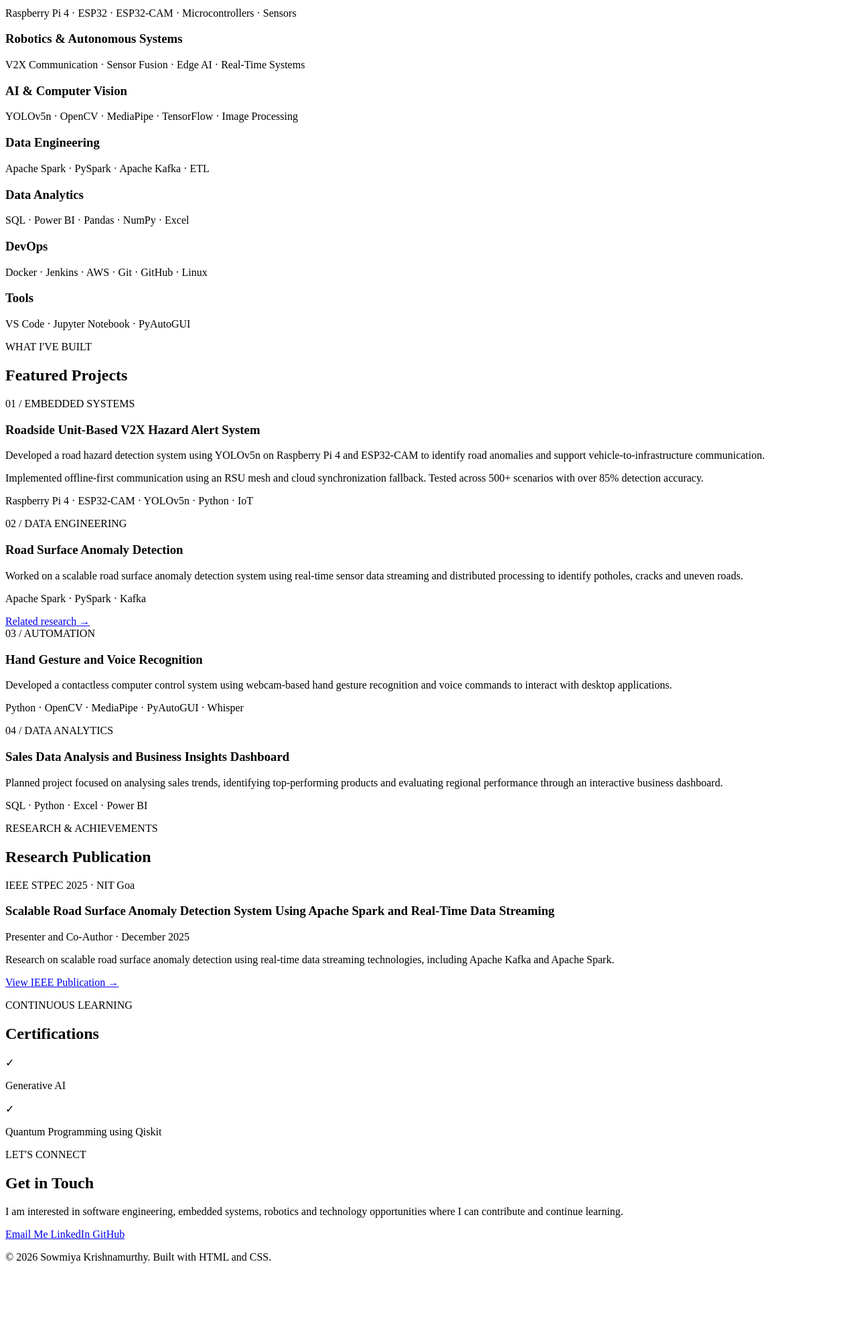
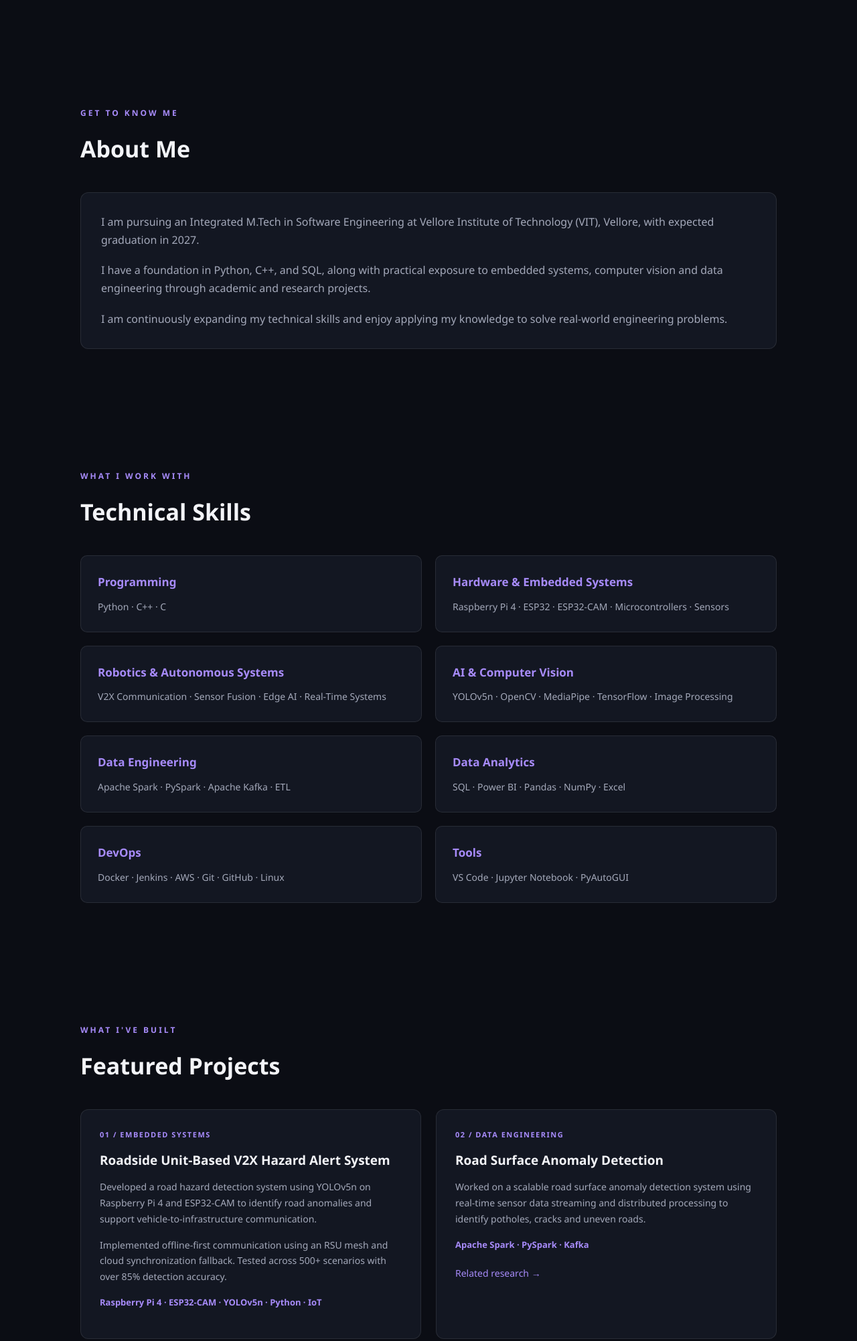
Before and after one commit to krishnasowmiya68-commits/sowmiportfolio, a plain HTML site: page index.html in a window 1280 px wide. Shown: the part 700-2702 px from the top of the page at 67% size. Before the commit the page ends 2602 px from the top, so only its background shows below. Drawn offline with Linux system fonts and the light colour scheme.

Commit message:
Update style.css

```diff
--- a/style.css
+++ b/style.css
@@ -1,273 +1,449 @@
 
-<!DOCTYPE html>
-<html lang="en">
-<head>
-    <meta charset="UTF-8">
-    <meta name="viewport" content="width=device-width, initial-scale=1.0">
-    <meta name="description" content="Personal technical portfolio of Sowmiya Krishnamurthy, Software Engineering student at VIT.">
-    <title>Sowmiya Krishnamurthy | Portfolio</title>
-    <link rel="stylesheet" href="style.css">
-</head>
-<body>
+/* ---------- Base styles ---------- */
 
-    <!-- Navigation -->
-    <header class="navbar">
-        <a href="#home" class="logo">S<span>.</span></a>
+:root {
+    --background: #0b0d14;
+    --surface: #131722;
+    --surface-hover: #1a2030;
+    --text: #f3f4f8;
+    --muted: #a4a9ba;
+    --accent: #a78bfa;
+    --border: rgba(255, 255, 255, 0.09);
+}
 
-        <nav>
-            <a href="#about">About</a>
-            <a href="#skills">Skills</a>
-            <a href="#projects">Projects</a>
-            <a href="#research">Research</a>
-            <a href="#contact">Contact</a>
-        </nav>
-    </header>
+* {
+    margin: 0;
+    padding: 0;
+    box-sizing: border-box;
+    scroll-behavior: smooth;
+}
 
-    <main>
-        <!-- Home -->
-        <section id="home" class="hero section">
-            <p class="eyebrow">HELLO! I'M</p>
+body {
+    background: var(--background);
+    color: var(--text);
+    font-family: 'Segoe UI', Arial, sans-serif;
+    line-height: 1.7;
+}
 
-            <h1>Sowmiya<br><span>Krishnamurthy.</span></h1>
+a {
+    color: inherit;
+    text-decoration: none;
+}
 
-            <h2>M.Tech in Software Engineering</h2>
+main {
+    overflow: hidden;
+}
 
-            <p class="hero-text">
-                Data Analytics-Data Engineer-DevOps Engineer
-            </p>
+.section {
+    width: 100%;
+    max-width: 1100px;
+    margin: 0 auto;
+    padding: 90px 30px;
+    scroll-margin-top: 80px;
+}
 
-            <div class="hero-buttons">
-                <a href="#projects" class="button primary">
-                    Explore My Projects
-                </a>
+/* ---------- Navigation ---------- */
 
-                <a href="#contact" class="button secondary">
-                    Contact Me
-                </a>
-            </div>
+.navbar {
+    width: 100%;
+    padding: 20px 8%;
+    display: flex;
+    justify-content: space-between;
+    align-items: center;
+    position: sticky;
+    top: 0;
+    z-index: 1000;
+    background: rgba(11, 13, 20, 0.95);
+    backdrop-filter: blur(12px);
+    border-bottom: 1px solid var(--border);
+}
 
-            <p class="location">VIT Vellore · Tamil Nadu, India</p>
-        </section>
+.logo {
+    font-size: 28px;
+    font-weight: 800;
+    color: var(--text);
+}
 
-        <!-- About -->
-        <section id="about" class="section">
-            <p class="eyebrow">GET TO KNOW ME</p>
-            <h2 class="section-title">About Me</h2>
+.logo span {
+    color: var(--accent);
+}
 
-            <div class="about-card">
-                <p>
-                    I am pursuing an Integrated M.Tech. in Software
-                    Engineering at Vellore Institute of Technology
-                    (VIT), Vellore, with expected graduation in 2027.
-                </p>
+.navbar nav {
+    display: flex;
+    align-items: center;
+    gap: 25px;
+}
 
-                <p>
-                    I have a strong foundation in Python, C++, and SQL, with an interest in data visualization, data processing,
-                     and deriving meaningful insights from data.
-                </p>
+.navbar nav a {
+    color: var(--muted);
+    font-size: 14px;
+    transition: 0.3s;
+}
 
-                <p>
-                    I’m continuously expanding my technical skills and exploring opportunities to apply my knowledge,
-                     solve real-world problems, and grow as a technology professional.
-                </p>
-            </div>
-        </section>
+.navbar nav a:hover {
+    color: var(--accent);
+}
 
-        <!-- Skills -->
-        <section id="skills" class="section">
-            <p class="eyebrow">WHAT I WORK WITH</p>
-            <h2 class="section-title">Technical Skills</h2>
+/* ---------- Hero ---------- */
 
-            <div class="skills-grid">
-                <article class="skill-card">
-                    <h3>Programming</h3>
-                    <p>Python · C++ · C</p>
-                </article>
+.hero {
+    min-height: 85vh;
+    display: flex;
+    flex-direction: column;
+    justify-content: center;
+    align-items: flex-start;
+    padding-top: 110px;
+    padding-bottom: 110px;
+}
 
-                <article class="skill-card">
-                    <h3>Databases</h3>
-                    <p>SQL · NoSQL</p>
-                </article>
+.eyebrow {
+    color: var(--accent);
+    font-size: 12px;
+    font-weight: 700;
+    letter-spacing: 3px;
+    margin-bottom: 15px;
+}
 
-                <article class="skill-card">
-                    <h3>Data Engineering</h3>
-                    <p>Apache Spark · PySpark · Apache Kafka</p>
-                </article>
+.hero h1 {
+    font-size: clamp(42px, 7vw, 76px);
+    line-height: 1.15;
+    font-weight: 800;
+    margin-bottom: 15px;
+}
 
-                <article class="skill-card">
-                    <h3>Data Visualization</h3>
-                    <p>Power BI</p>
-                </article>
+.hero h1 span {
+    color: var(--accent);
+}
 
-                <article class="skill-card">
-                    <h3>Computer Vision</h3>
-                    <p>OpenCV · MediaPipe · TensorFlow</p>
-                </article>
+.hero h2 {
+    font-size: 21px;
+    color: var(--muted);
+    font-weight: 500;
+    margin-bottom: 15px;
+}
 
-                <article class="skill-card">
-                    <h3>Tools</h3>
-                    <p>Pandas, NumPy, Data Visualization, Jupyter Notebook, VS Code, and Git.</p>
-                </article>
+.hero-text {
+    max-width: 650px;
+    color: var(--muted);
+    font-size: 17px;
+    margin-bottom: 25px;
+}
 
-                <article class="skill-card">
-                    <h3>DevOps</h3>
-                    <p>DevOps knowledge</p>
-                </article>
+.hero-buttons {
+    display: flex;
+    gap: 15px;
+    flex-wrap: wrap;
+}
 
-                <article class="skill-card">
-                    <h3>embedded systems</h3>
-                    <p>ESP32, microcontroller,arduino</p>
-                </article>
-            </div>
-        </section>
+.button {
+    padding: 12px 25px;
+    border-radius: 7px;
+    font-size: 14px;
+    font-weight: 600;
+    transition: 0.3s;
+}
 
-        <!-- Projects -->
-        <section id="projects" class="section">
-            <p class="eyebrow">WHAT I'VE BUILT</p>
-            <h2 class="section-title">Featured Projects</h2>
+.button.primary {
+    background: var(--accent);
+    color: #11121a;
+}
 
-            <div class="projects-grid">
+.button.primary:hover {
+    background: #c4b5fd;
+    transform: translateY(-3px);
+}
 
-                <article class="project-card">
-                    <span class="project-number">01 / COMPUTER VISION</span>
-                    <h3>Road Surface Anomaly Detection</h3>
+.button.secondary {
+    border: 1px solid var(--accent);
+    color: var(--accent);
+}
 
-                    <p>
-                        A road monitoring project focused on
-                        identifying potholes, cracks and uneven
-                        road surfaces to support road safety.
-                    </p>
+.button.secondary:hover {
+    background: var(--accent);
+    color: #11121a;
+}
 
-                    <p class="tech-stack">
-                        Apache Spark · PySpark · Kafka
-                    </p>
+.location {
+    color: var(--muted);
+    font-size: 13px;
+    margin-top: 25px;
+}
 
-                    <a href="#research" class="text-link">
-                        Related research &rarr;
-                    </a>
-                </article>
+/* ---------- Section headings ---------- */
 
-                <article class="project-card">
-                    <span class="project-number">02 / AUTOMATION</span>
-                    <h3>Hand Gesture and Voice Recognition</h3>
+.section-title {
+    font-size: 34px;
+    font-weight: 750;
+    margin-bottom: 35px;
+    color: var(--text);
+}
 
-                    <p>
-                        A contactless computer control system
-                        using webcam-based hand gesture recognition
-                        and voice commands to interact with
-                        desktop applications.
-                    </p>
+/* ---------- About ---------- */
 
-                    <p class="tech-stack">
-                        Python · OpenCV · MediaPipe · PyAutoGUI
-                    </p>
-                </article>
+.about-card {
+    background: var(--surface);
+    border: 1px solid var(--border);
+    border-radius: 12px;
+    padding: 30px;
+}
 
-                <article class="project-card">
-                    <span class="project-number">03 /Data Analysis</span>
-                    <h3>Sales Data Analysis and Business Insights Dashboard</h3>
+.about-card p {
+    color: var(--muted);
+    margin-bottom: 18px;
+}
 
-                    <p>
-                        A planned project focused on analysing sales trends, identifying top-performing products, evaluating regional performance,
-                        and presenting business insights through an interactive dashboard using SQL, Python, Excel, and Power BI.
-                    </p>
+.about-card p:last-child {
+    margin-bottom: 0;
+}
 
-                    <p class="tech-stack">
-                        Python · CNN · TensorFlow
-                    </p>
-                </article>
+/* ---------- Skills ---------- */
 
-            </div>
-        </section>
+.skills-grid {
+    display: grid;
+    grid-template-columns: repeat(2, minmax(0, 1fr));
+    gap: 20px;
+}
 
-        <!-- Research -->
-        <section id="research" class="section">
-            <p class="eyebrow">RESEARCH & ACHIEVEMENTS</p>
-            <h2 class="section-title">Research Publication</h2>
+.skill-card {
+    background: var(--surface);
+    border: 1px solid var(--border);
+    border-radius: 10px;
+    padding: 25px;
+    transition: 0.3s;
+}
 
-            <article class="research-card">
-                <p class="research-label">
-                    IEEE STPEC 2025 · NIT Goa
-                </p>
+.skill-card:hover {
+    background: var(--surface-hover);
+    border-color: var(--accent);
+    transform: translateY(-4px);
+}
 
-                <h3>
-                    Scalable Road Surface Anomaly Detection
-                    System Using Apache Spark and Real-Time
-                    Data Streaming
-                </h3>
+.skill-card h3 {
+    color: var(--accent);
+    font-size: 17px;
+    margin-bottom: 10px;
+}
 
-                <p>
-                    Presenter and Co-Author · December 2025
-                </p>
+.skill-card p {
+    color: var(--muted);
+    font-size: 14px;
+}
 
-                <p>
-                    Research on scalable road surface anomaly
-                    detection using real-time data streaming
-                    technologies, including Apache Kafka and
-                    Apache Spark.
-                </p>
-            </article>
-        </section>
+/* ---------- Projects ---------- */
 
-        <!-- Certifications -->
-        <section id="certifications" class="section">
-            <p class="eyebrow">CONTINUOUS LEARNING</p>
-            <h2 class="section-title">Certifications</h2>
+.projects-grid {
+    display: grid;
+    grid-template-columns: repeat(2, minmax(0, 1fr));
+    gap: 22px;
+}
 
-            <div class="cert-list">
-                <div class="cert-item">
-                    <span class="cert-icon">&#10003;</span>
-                    <p>Generative AI</p>
-                </div>
+.project-card {
+    background: var(--surface);
+    border: 1px solid var(--border);
+    border-radius: 12px;
+    padding: 28px;
+    transition: 0.3s;
+}
 
-                <div class="cert-item">
-                    <span class="cert-icon">&#10003;</span>
-                    <p>Quantum Programming using Qiskit</p>
-                </div>
-            </div>
-        </section>
+.project-card:hover {
+    background: var(--surface-hover);
+    border-color: var(--accent);
+    transform: translateY(-4px);
+}
 
-        <!-- Contact -->
-        <section id="contact" class="section contact-section">
-            <p class="eyebrow">LET'S CONNECT</p>
-            <h2 class="section-title">Get in Touch</h2>
+.project-number {
+    display: block;
+    color: var(--accent);
+    font-size: 11px;
+    font-weight: 700;
+    letter-spacing: 1.5px;
+    margin-bottom: 15px;
+}
 
-            <p>
-                I am interested in suitable software and
-                technology opportunities, internships and
-                opportunities to learn and collaborate.
-            </p>
+.project-card h3 {
+    font-size: 19px;
+    line-height: 1.4;
+    margin-bottom: 15px;
+}
 
-            <div class="contact-links">
-                <!-- Replace these placeholder links -->
+.project-card p {
+    color: var(--muted);
+    font-size: 14px;
+    margin-bottom: 15px;
+}
 
-             <a href="mailto:krishnasowmiya68@gmail.com">Email Me</a>
+.project-card .tech-stack {
+    color: var(--accent);
+    font-size: 13px;
+    font-weight: 600;
+}
 
-             <a href="https://www.linkedin.com/in/sowmiyakrishna/"
-                 target="_blank" rel="noopener noreferrer">
-                 LinkedIn
-             </a>
+.text-link {
+    display: inline-block;
+    color: var(--accent);
+    font-size: 14px;
+    margin-top: 5px;
+    transition: 0.3s;
+}
 
-              <a href="https://github.com/krishnasowmiya68-commits/"
-              target="_blank" rel="noopener noreferrer">
-              GitHub
-              </a>
+.text-link:hover {
+    color: #c4b5fd;
+}
 
-                </a>
-            </div>
+/* ---------- Research ---------- */
 
-            <!-- Add your resume PDF in this folder later -->
-            <p class="resume-note">
-            </p>
-        </section>
-    </main>
+.research-card {
+    background: var(--surface);
+    border: 1px solid var(--border);
+    border-radius: 12px;
+    padding: 30px;
+}
 
-    <footer>
-        <p>
-            &copy; 2026 Sowmiya Krishnamurthy.
-            Built with HTML and CSS.
-        </p>
-    </footer>
+.research-label {
+    color: var(--accent);
+    font-size: 12px;
+    font-weight: 700;
+    letter-spacing: 1.5px;
+    margin-bottom: 15px;
+}
 
-</body>
-</html>
+.research-card h3 {
+    font-size: 21px;
+    line-height: 1.5;
+    margin-bottom: 18px;
+}
+
+.research-card p {
+    color: var(--muted);
+    margin-bottom: 12px;
+}
+
+/* ---------- Certifications ---------- */
+
+.cert-list {
+    display: grid;
+    grid-template-columns: repeat(2, minmax(0, 1fr));
+    gap: 18px;
+}
+
+.cert-item {
+    display: flex;
+    align-items: center;
+    gap: 15px;
+    padding: 20px;
+    background: var(--surface);
+    border: 1px solid var(--border);
+    border-radius: 10px;
+}
+
+.cert-icon {
+    color: var(--accent);
+    font-size: 20px;
+}
+
+.cert-item p {
+    color: var(--text);
+    font-size: 14px;
+}
+
+/* ---------- Contact ---------- */
+
+.contact-section > p:not(.eyebrow) {
+    color: var(--muted);
+    max-width: 650px;
+    margin-bottom: 25px;
+}
+
+.contact-links {
+    display: flex;
+    flex-wrap: wrap;
+    gap: 15px;
+}
+
+.contact-links a {
+    padding: 11px 22px;
+    border: 1px solid var(--accent);
+    border-radius: 7px;
+    color: var(--accent);
+    font-size: 14px;
+    transition: 0.3s;
+}
+
+.contact-links a:hover {
+    background: var(--accent);
+    color: #11121a;
+}
+
+/* ---------- Footer ---------- */
+
+footer {
+    text-align: center;
+    padding: 25px;
+    border-top: 1px solid var(--border);
+    color: var(--muted);
+    font-size: 13px;
+}
+
+/* ---------- Responsive design ---------- */
+
+@media (max-width: 768px) {
+
+    .navbar {
+        padding: 16px 5%;
+        flex-direction: column;
+        gap: 15px;
+    }
+
+    .navbar nav {
+        justify-content: center;
+        flex-wrap: wrap;
+        gap: 12px 18px;
+    }
+
+    .navbar nav a {
+        font-size: 12px;
+    }
+
+    .section {
+        padding: 65px 22px;
+    }
+
+    .hero {
+        min-height: 75vh;
+    }
+
+    .hero h1 {
+        font-size: 46px;
+    }
+
+    .skills-grid,
+    .projects-grid,
+    .cert-list {
+        grid-template-columns: 1fr;
+    }
+
+    .section-title {
+        font-size: 29px;
+    }
+
+    .project-card,
+    .about-card,
+    .research-card {
+        padding: 22px;
+    }
+}
+
+@media (max-width: 400px) {
+    .hero h1 {
+        font-size: 38px;
+    }
+
+    .hero-buttons {
+        flex-direction: column;
+        width: 100%;
+    }
+
+    .button {
+        text-align: center;
+    }
+}
```
